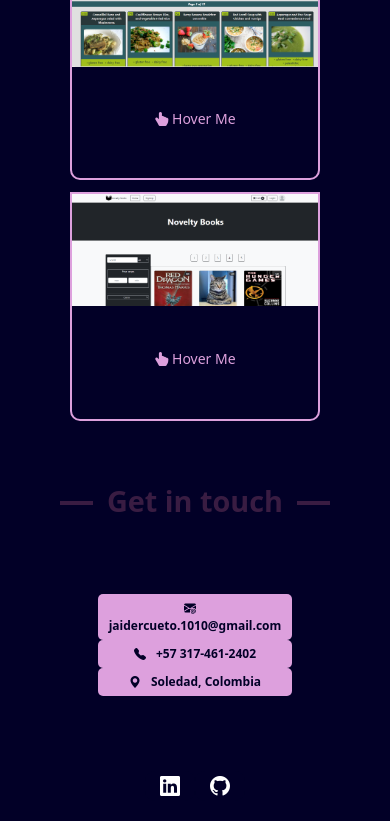
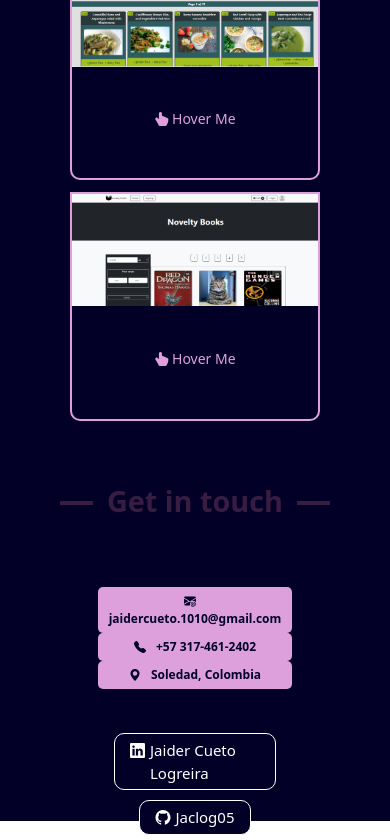
Before and after one commit to Jaclog05/my-portfolio, a React (Create React App) app: page / in a window 390 px wide. Shown: the part 2578-3418 px from the top of the page. Built offline with nearby package versions, Linux system fonts and the light colour scheme.

Commit message:
linkedIn and github styles

```diff
--- a/src/App.js
+++ b/src/App.js
@@ -120,14 +120,14 @@ function App() {
                   target="_blank"
                   rel="noreferrer"
                 >
-                  <i className="bi bi-linkedin"></i>
+                  <div><i className="bi bi-linkedin"></i> Jaider Cueto Logreira</div>
                 </a>
                 <a
                   href="https://github.com/Jaclog05"
                   target="_blank"
                   rel="noreferrer"
                 >
-                  <i className="bi bi-github"></i>
+                  <div><i className="bi bi-github"></i> Jaclog05</div>
                 </a>
             </div>
 
--- a/src/App.module.css
+++ b/src/App.module.css
@@ -408,32 +408,37 @@
 
 
 .skillsContact {
-  padding: 0 50%;
+  padding: 0 20%;
   display: flex;
-  justify-content: center;
+  justify-content: space-around;
+  flex-direction: row;
 }
 
-@media (max-width: 400){
-  .skillsContact{
-    padding: 0;
-    margin: 0;
-  }
-}
 
 .skillsContact > a {
   text-decoration: none;
 }
 
-.skillsContact > a > i {
+.skillsContact > a > div {
   display: flex;
   padding: 5px 15px;
   justify-content: center;
   background-color: #020027;
   border-radius: 10px;
   color: white;
-  font-size: 20px;
+  font-size: 15px;
   height: fit-content;
   margin: auto 0px;
+  border: 1px solid white;
+}
+
+.skillsContact > a > div:hover{
+  background-color: plum;
+  color: #020027;
+}
+
+.skillsContact > a > div > i {
+  margin-right: 5px;
 }
 
 .contactFirst{
@@ -468,3 +473,13 @@
 .contactFirst > div > i {
   margin-right: 10px;
 }
+
+@media (max-width: 650px){
+  .skillsContact{
+    flex-direction: column;
+    justify-content: space-between;
+  }
+  .skillsContact > a {
+    margin: 5px auto ;
+  }
+}
```
